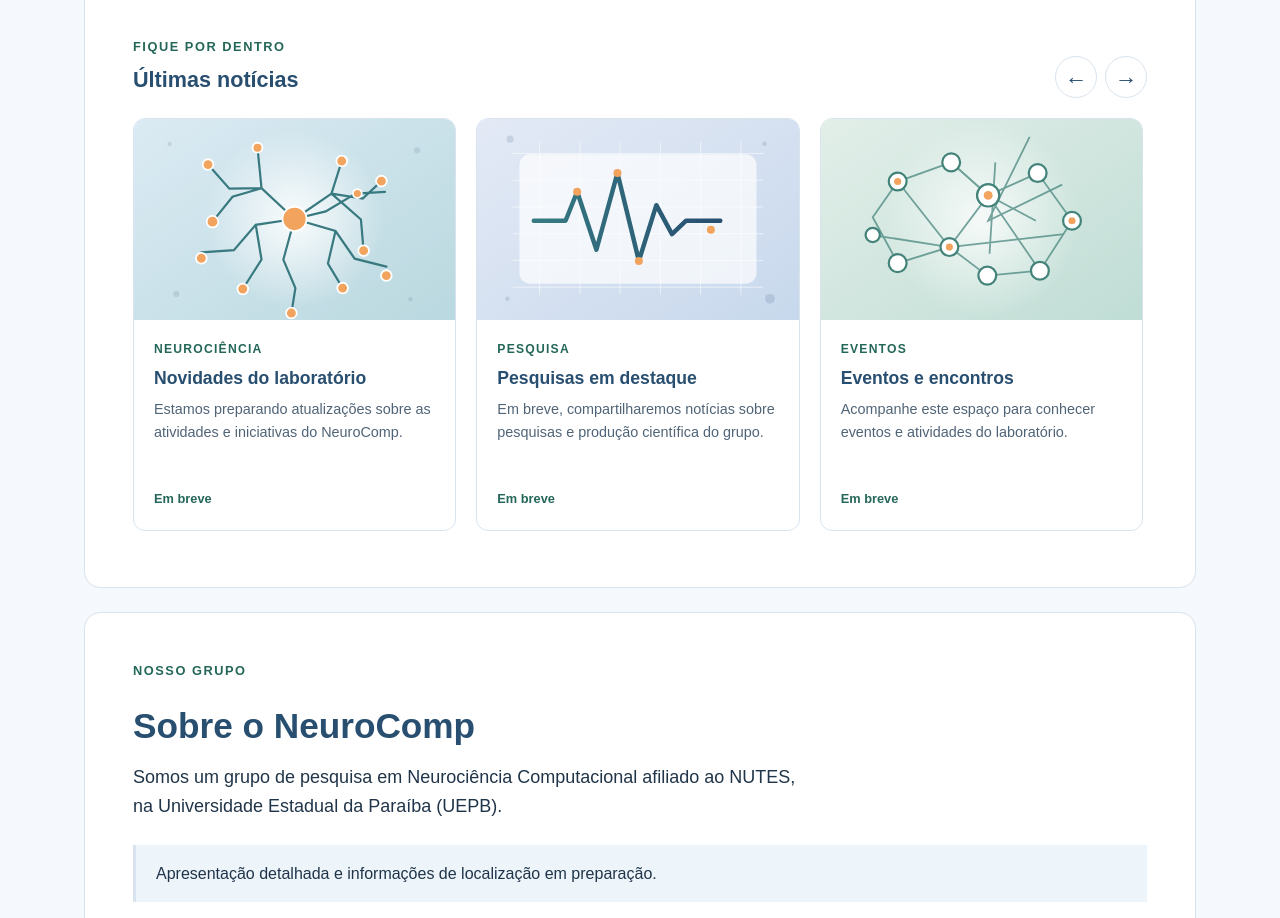
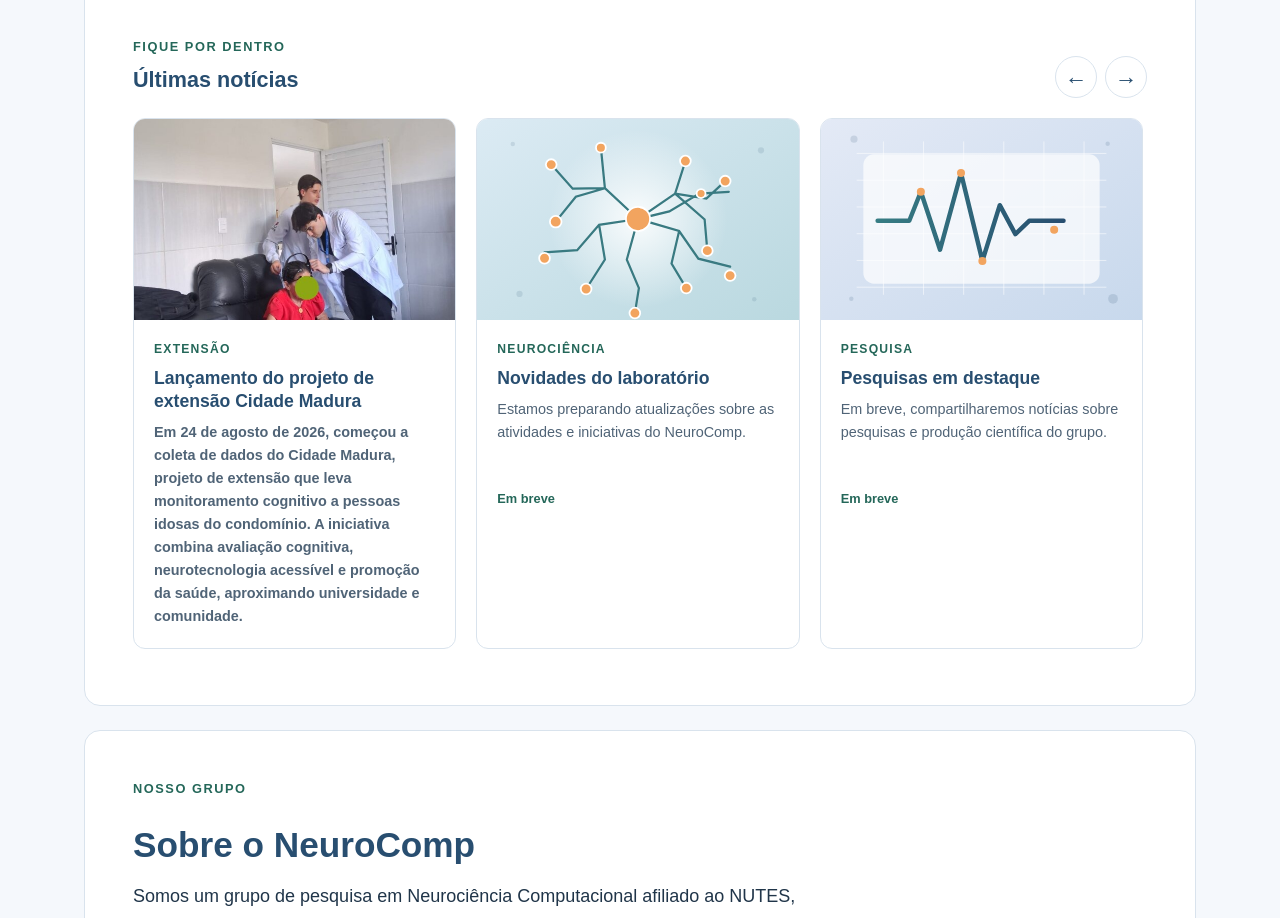
Before and after one commit to neurocomp-nutes/neurocomp-nutes.github.io, an Astro site: page / in a window 1280 px wide. Shown: the part 1458-2376 px from the top of the page. Built offline with nearby package versions, Linux system fonts and the light colour scheme; Astro itself is replaced by a stand-in of ours.

Commit message:
feat: adiciona notícia do projeto Cidade Madura

```diff
--- a/src/components/Cabecalho.astro
+++ b/src/components/Cabecalho.astro
@@ -130,7 +130,7 @@ const links = [
 </header>
 
 <script>
-  const mobileMenu = window.matchMedia('(max-width: 760px)');
+  const mobileMenu = window.matchMedia('(max-width: 900px)');
 
   document.querySelectorAll<HTMLDetailsElement>('.menu').forEach((menu) => {
     menu.open = !mobileMenu.matches;
@@ -335,7 +335,7 @@ const links = [
   }
   .filtros-marca { position: absolute; width: 0; height: 0; overflow: hidden; }
   */
-  @media (max-width: 760px) {
+  @media (max-width: 900px) {
     .marcas-interno {
       min-height: 0;
       flex-direction: column-reverse;
--- a/src/pages/index.astro
+++ b/src/pages/index.astro
@@ -43,6 +43,14 @@ const destaquesNoticias = [
 ];
 
 const noticias = [
+  {
+    imagem: '/imgs/linhas_de_pesquisa/memoria/extensao_cidade_madura/01_montagem_headset.jpeg',
+    alt: 'Dois integrantes da equipe, de jaleco, ajustam um headset de EEG em uma participante sentada em poltrona.',
+    categoria: 'Extensão',
+    titulo: 'Lançamento do projeto de extensão Cidade Madura',
+    descricao: 'Em 24 de agosto de 2026, começou a coleta de dados do Cidade Madura, projeto de extensão que leva monitoramento cognitivo a pessoas idosas do condomínio. A iniciativa combina avaliação cognitiva, neurotecnologia acessível e promoção da saúde, aproximando universidade e comunidade.',
+    href: '/linha-pesquisa/memoria/#extensao',
+  },
   {
     imagem: '/imgs/noticias/neurociencia.svg',
     alt: 'Ilustração abstrata de neurônios conectados',
@@ -160,6 +168,17 @@ const noticias = [
     <div class="viewport viewport-noticias" data-carousel-viewport="noticias" aria-label="Notícias do NeuroComp" tabindex="0">
       {noticias.map((noticia) => (
         <article class="cartao-noticia">
+          {noticia.href ? (
+            <a class="link-cartao-noticia" href={noticia.href}>
+              <img src={noticia.imagem} alt={noticia.alt} width="480" height="300" loading="lazy" />
+              <div class="corpo-noticia">
+                <span class="categoria">{noticia.categoria}</span>
+                <h4>{noticia.titulo}</h4>
+                <p>{noticia.descricao}</p>
+              </div>
+            </a>
+          ) : (
+            <>
               <img src={noticia.imagem} alt={noticia.alt} width="480" height="300" loading="lazy" />
               <div class="corpo-noticia">
                 <span class="categoria">{noticia.categoria}</span>
@@ -167,6 +186,8 @@ const noticias = [
                 <p>{noticia.descricao}</p>
                 <span class="em-breve">Em breve</span>
               </div>
+            </>
+          )}
         </article>
       ))}
     </div>
@@ -556,7 +577,10 @@ const noticias = [
   .cabecalho-noticias { margin-bottom: 18px; }
   .viewport-noticias { gap: 20px; padding: 2px 2px 8px; }
   .cartao-noticia { flex: 0 0 calc((100% - 40px) / 3); min-width: 0; overflow: hidden; scroll-snap-align: start; border: 1px solid var(--borda); border-radius: 12px; background: var(--superficie); }
-  .cartao-noticia > img { display: block; width: 100%; aspect-ratio: 8 / 5; object-fit: cover; }
+  .cartao-noticia > img, .link-cartao-noticia > img { display: block; width: 100%; aspect-ratio: 8 / 5; object-fit: cover; }
+  .link-cartao-noticia { display: block; height: 100%; color: inherit; text-decoration: none; }
+  .link-cartao-noticia:hover h4 { color: var(--verde); }
+  .link-cartao-noticia:focus-visible { outline: 3px solid var(--azul); outline-offset: -3px; }
   .corpo-noticia { display: flex; min-height: 210px; flex-direction: column; align-items: flex-start; padding: 20px; }
   .corpo-noticia h4 { margin: 8px 0; color: var(--texto-titulo); font-size: 1.1rem; line-height: 1.3; }
   .corpo-noticia p { font-size: 0.9rem; }
```
Also changed, not shown: 1 other file. Lines whose indentation alone changed are shown as unchanged.
